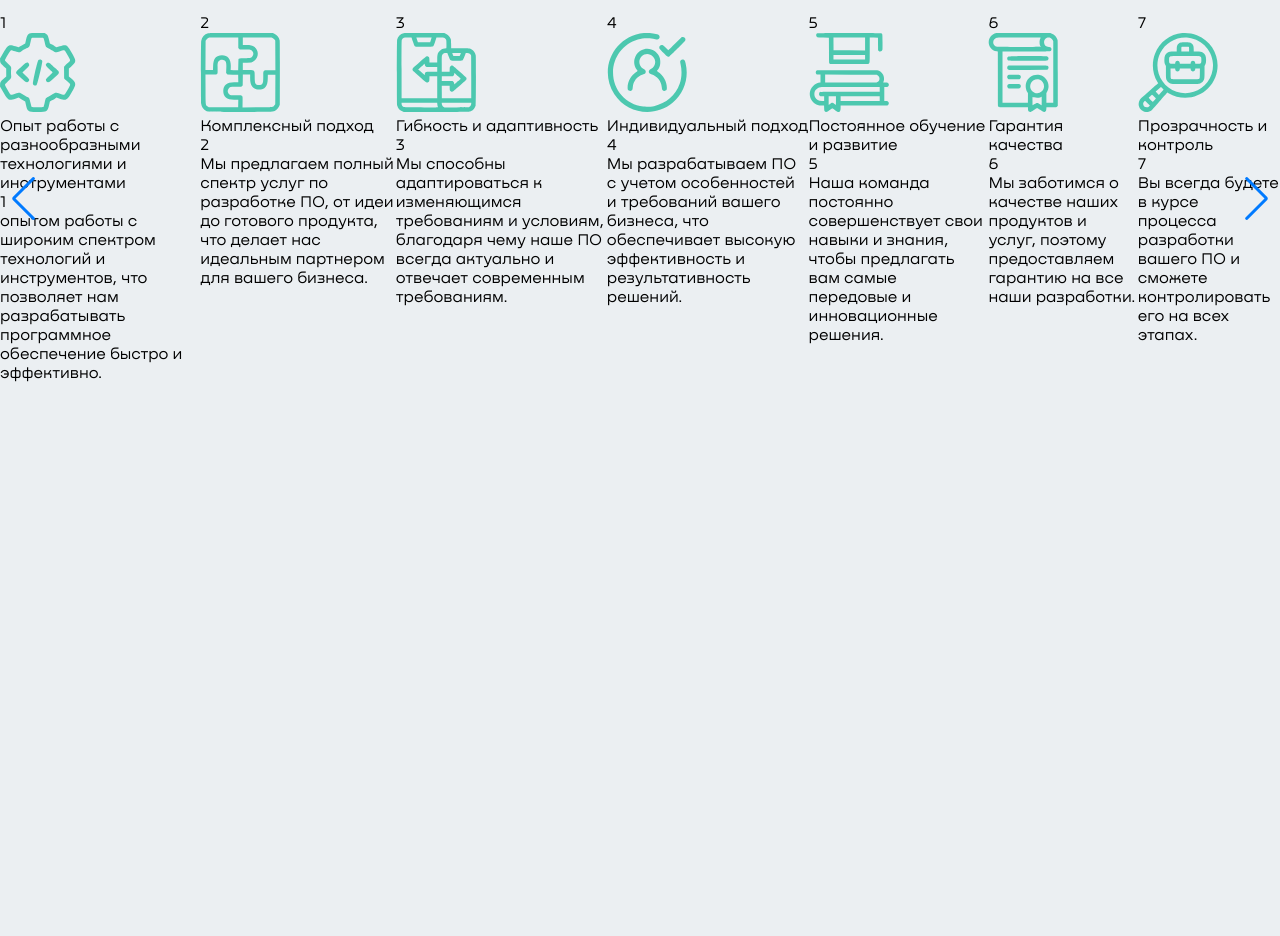
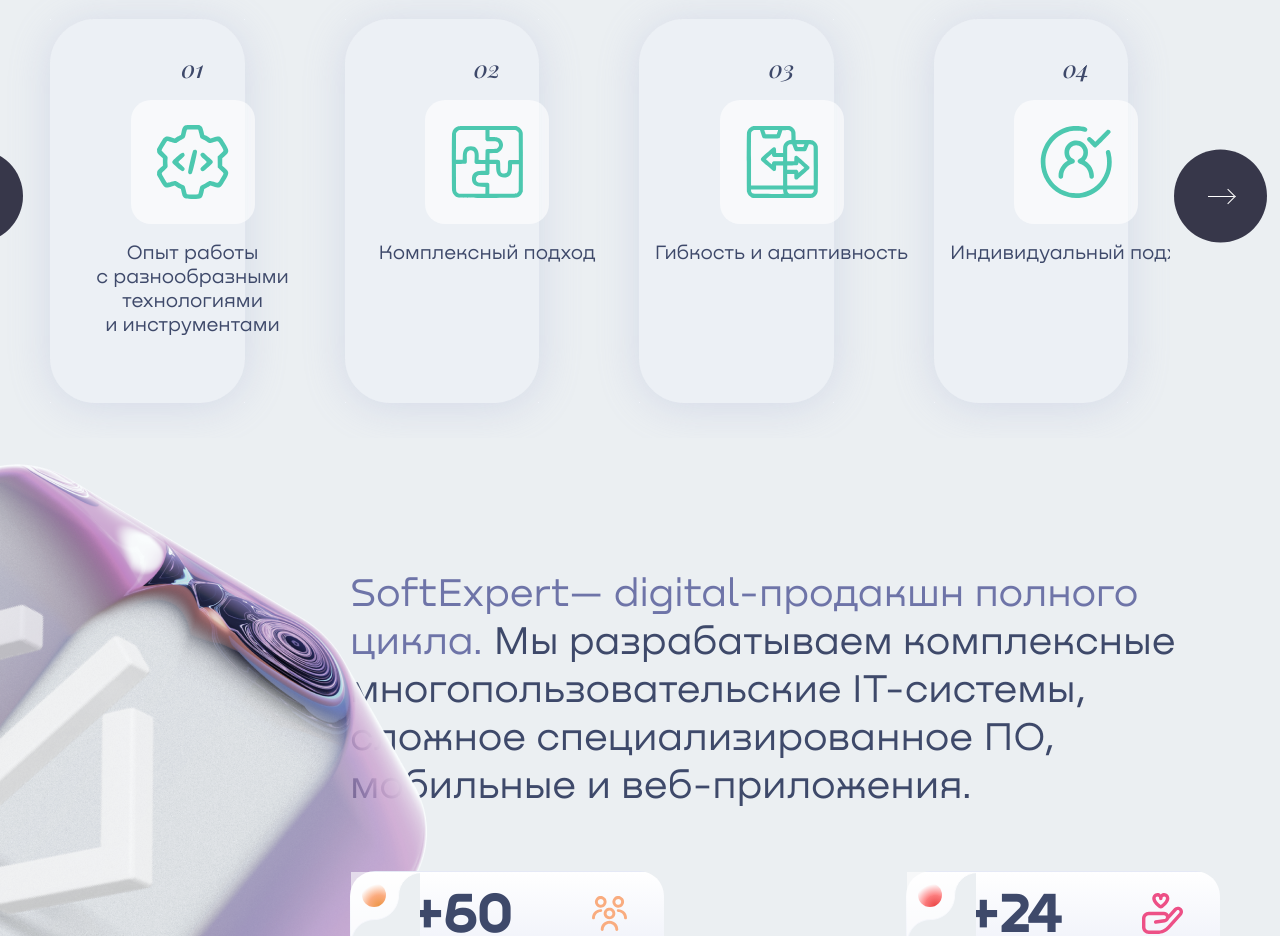
Before and after one commit to klon9/softexpert, a website built with Vite: page index.html in a window 1280 px wide. Shown: the part 1000-1936 px from the top of the page. Before the commit the page ends 1383 px from the top, so only its background shows below. Built offline with nearby package versions, Linux system fonts and the light colour scheme.

Commit message:
u21.02.2024

```diff
--- a/index.html
+++ b/index.html
@@ -74,11 +74,11 @@
 
     <div class="main-slider">
       <div class="container">
-        <div class="main-slider_swiper">
+        <div class="main-slider_swiper swiper">
           <div class="main-slider_swiper-wrapper swiper-wrapper">
             <div class="main-slider_item">
               <div class="main-slider_item_front">
-                <div class="main-slider_item_number">1</div>
+                <div class="main-slider_item_number">01</div>
                 <div class="main-slider_item_icon">
                   <img
                     src="/src/assets/images/icons/block-1/engine.svg"
@@ -86,12 +86,13 @@
                   />
                 </div>
                 <div class="main-slider_item_desc">
-                  Опыт работы с разнообразными технологиями и инструментами
+                  Опыт работы с&nbsp;разнообразными технологиями
+                  и&nbsp;инструментами
                 </div>
               </div>
 
               <div class="main-slider_item_back">
-                <div class="main-slider_item_number">1</div>
+                <div class="main-slider_item_number">01</div>
                 <div class="main-slider_item_desc">
                   опытом работы с широким спектром технологий и инструментов,
                   что позволяет нам разрабатывать программное обеспечение быстро
@@ -102,7 +103,7 @@
 
             <div class="main-slider_item">
               <div class="main-slider_item_front">
-                <div class="main-slider_item_number">2</div>
+                <div class="main-slider_item_number">02</div>
                 <div class="main-slider_item_icon">
                   <img
                     src="/src/assets/images/icons/block-1/puzzle.svg"
@@ -113,7 +114,7 @@
               </div>
 
               <div class="main-slider_item_back">
-                <div class="main-slider_item_number">2</div>
+                <div class="main-slider_item_number">02</div>
                 <div class="main-slider_item_desc">
                   Мы предлагаем полный спектр услуг по разработке ПО, от идеи до
                   готового продукта, что делает нас идеальным партнером для
@@ -124,7 +125,7 @@
 
             <div class="main-slider_item">
               <div class="main-slider_item_front">
-                <div class="main-slider_item_number">3</div>
+                <div class="main-slider_item_number">03</div>
                 <div class="main-slider_item_icon">
                   <img
                     src="/src/assets/images/icons/block-1/devices.svg"
@@ -135,7 +136,7 @@
               </div>
 
               <div class="main-slider_item_back">
-                <div class="main-slider_item_number">3</div>
+                <div class="main-slider_item_number">03</div>
                 <div class="main-slider_item_desc">
                   Мы способны адаптироваться к изменяющимся требованиям и
                   условиям, благодаря чему наше ПО всегда актуально и отвечает
@@ -146,7 +147,7 @@
 
             <div class="main-slider_item">
               <div class="main-slider_item_front">
-                <div class="main-slider_item_number">4</div>
+                <div class="main-slider_item_number">04</div>
                 <div class="main-slider_item_icon">
                   <img
                     src="/src/assets/images/icons/block-1/person.svg"
@@ -157,7 +158,7 @@
               </div>
 
               <div class="main-slider_item_back">
-                <div class="main-slider_item_number">4</div>
+                <div class="main-slider_item_number">04</div>
                 <div class="main-slider_item_desc">
                   Мы разрабатываем ПО с учетом особенностей и требований вашего
                   бизнеса, что обеспечивает высокую эффективность и
@@ -166,9 +167,9 @@
               </div>
             </div>
 
-            <div class="main-slider_item">
+            <div class="main-slider_item swiper-slide">
               <div class="main-slider_item_front">
-                <div class="main-slider_item_number">5</div>
+                <div class="main-slider_item_number">05</div>
                 <div class="main-slider_item_icon">
                   <img
                     src="/src/assets/images/icons/block-1/learning.svg"
@@ -181,7 +182,7 @@
               </div>
 
               <div class="main-slider_item_back">
-                <div class="main-slider_item_number">5</div>
+                <div class="main-slider_item_number">05</div>
                 <div class="main-slider_item_desc">
                   Наша команда постоянно совершенствует свои навыки и знания,
                   чтобы предлагать вам самые передовые и инновационные решения.
@@ -189,9 +190,9 @@
               </div>
             </div>
 
-            <div class="main-slider_item">
+            <div class="main-slider_item swiper-slide">
               <div class="main-slider_item_front">
-                <div class="main-slider_item_number">6</div>
+                <div class="main-slider_item_number">06</div>
                 <div class="main-slider_item_icon">
                   <img
                     src="/src/assets/images/icons/block-1/sertificate.svg"
@@ -202,7 +203,7 @@
               </div>
 
               <div class="main-slider_item_back">
-                <div class="main-slider_item_number">6</div>
+                <div class="main-slider_item_number">06</div>
                 <div class="main-slider_item_desc">
                   Мы заботимся о качестве наших продуктов и услуг, поэтому
                   предоставляем гарантию на все наши разработки.
@@ -210,9 +211,9 @@
               </div>
             </div>
 
-            <div class="main-slider_item">
+            <div class="main-slider_item swiper-slide">
               <div class="main-slider_item_front">
-                <div class="main-slider_item_number">7</div>
+                <div class="main-slider_item_number">07</div>
                 <div class="main-slider_item_icon">
                   <img
                     src="/src/assets/images/icons/block-1/search.svg"
@@ -223,7 +224,7 @@
               </div>
 
               <div class="main-slider_item_back">
-                <div class="main-slider_item_number">7</div>
+                <div class="main-slider_item_number">07</div>
                 <div class="main-slider_item_desc">
                   Вы всегда будете в курсе процесса разработки вашего ПО и
                   сможете контролировать его на всех этапах.
@@ -233,8 +234,46 @@
           </div>
         </div>
         <!-- navigation buttons -->
-        <div class="swiper-button-prev"></div>
-        <div class="swiper-button-next"></div>
+        <div class="swiper-button_prev"></div>
+        <div class="swiper-button_next"></div>
+      </div>
+    </div>
+
+    <div class="main-block-1">
+      <div class="container">
+        <div class="main-block-1_image-wrapper"><img src="/src/assets/images/icons/block-2/promo.png" /></div>
+        <div class="main-block-1_content-wrapper">
+          <div class="main-block-1_desc">
+            <span>SoftExpert— digital-продакшн полного цикла.</span> Мы
+            разрабатываем комплексные многопользовательские IT-системы, сложное
+            специализированное ПО, мобильные и веб-приложения.
+          </div>
+          <div class="main-block-1_cards-wrapper">
+            <div class="main-block-1_card main-block-1_card__orange">
+              <div class="main-block-1_card_title">+60</div>
+              <div class="main-block-1_card_icon-wrapper">
+                <img src="/src/assets/images/icons/block-2/users.svg" />
+              </div>
+              <div class="main-block-1_card_desc">специалистов в команде</div>
+            </div>
+
+            <div class="main-block-1_card main-block-1_card__red">
+              <div class="main-block-1_card_title">+24</div>
+              <div class="main-block-1_card_icon-wrapper">
+                <img src="/src/assets/images/icons/block-2/charity.svg" />
+              </div>
+              <div class="main-block-1_card_desc">года на рынке IT</div>
+            </div>
+
+            <div class="main-block-1_card main-block-1_card__green">
+              <div class="main-block-1_card_title">+700</div>
+              <div class="main-block-1_card_icon-wrapper">
+                <img src="/src/assets/images/icons/block-2/two-hands.svg" />
+              </div>
+              <div class="main-block-1_card_desc">довольных клиентов по всей России</div>
+            </div>
+          </div>
+        </div>
       </div>
     </div>
     <script type="module" src="/src/assets/ts/main.ts"></script>
--- /dev/null
+++ b/src/assets/scss/blocks/main-block-1.scss
@@ -0,0 +1,130 @@
+.main-block-1_image-wrapper {
+  position: absolute;
+  top: -85px;
+  left: -240px;
+}
+
+.main-block-1_content-wrapper {
+  width: 870px;
+  float: right;
+  padding: 133px 60px 130px 0;
+}
+
+.main-block-1_desc {
+  font-size: 40px;
+  line-height: 48px;
+  letter-spacing: -0.1px;
+
+  span {
+    color: #6e74a8;
+  }
+}
+
+.main-block-1_cards-wrapper {
+  padding: 60px 0;
+  display: grid;
+  grid-template-columns: repeat(3, 1fr);
+  grid-row-gap: 5px;
+}
+
+.main-block-1_card {
+  position: relative;
+
+  padding: 10px 36px 32px 60px;
+  display: flex;
+  flex-wrap: wrap;
+  justify-content: space-between;
+  align-items: center;
+
+  background: linear-gradient(180deg, #ffffff 0%, #e5e9f6 100%),
+    linear-gradient(0deg, rgba(255, 255, 255, 0.3), rgba(255, 255, 255, 0.3));
+
+  border: 1px solid;
+  border-radius: 25px;
+  border-image-source: linear-gradient(180deg, #ffffff 0%, #e5e9f6 100%);
+
+  &::before {
+    position: absolute;
+    z-index: 1;
+    top: 0;
+    left: 0;
+    height: 66px;
+    width: 69px;
+    content: "";
+    background: #ffffff99 url(/src/assets/images/radial-angle.svg);
+    background-size: cover;
+    background-position: 0 0;
+    background-repeat: no-repeat;
+  }
+
+  &::after {
+    position: absolute;
+    z-index: 1;
+    top: 11px;
+    left: 11px;
+    height: 24px;
+    width: 24px;
+    border-radius: 50%;
+    background-color: #fff;
+    content: "";
+  }
+  &:nth-child(1) {
+    margin: 0 -24px 0 0;
+  }
+
+  &:nth-child(2) {
+    grid-area: 1/3/1/3;
+    margin: 0 0 0 -24px;
+  }
+
+  &:nth-child(3) {
+    grid-area: 2/2/2/2;
+    margin: 0 -24px 0 -24px;
+  }
+}
+
+.main-block-1_card__orange::after {
+  background: radial-gradient(
+      91.67% 91.67% at 72.92% 95.83%,
+      #ec9646 0%,
+      rgba(249, 90, 0, 0.505945) 49.41%,
+      rgba(243, 219, 0, 0) 100%
+    )
+    /* warning: gradient uses a rotation that is not supported by CSS and may not behave as expected */;
+}
+
+.main-block-1_card__red::after {
+  background: radial-gradient(
+      91.67% 91.67% at 72.92% 95.83%,
+      #ec4646 0%,
+      rgba(249, 0, 0, 0.505945) 49.41%,
+      rgba(255, 0, 0, 0.489583) 49.42%,
+      rgba(243, 0, 0, 0) 100%
+    )
+    /* warning: gradient uses a rotation that is not supported by CSS and may not behave as expected */;
+}
+
+.main-block-1_card__green::after {
+  background: radial-gradient(
+      91.67% 91.67% at 72.92% 95.83%,
+      #46ec9c 0%,
+      rgba(0, 249, 115, 0.505945) 49.41%,
+      rgba(0, 243, 156, 0) 100%
+    )
+    /* warning: gradient uses a rotation that is not supported by CSS and may not behave as expected */;
+}
+
+.main-block-1_card_title {
+  font-size: 57px;
+  font-weight: 700;
+  line-height: 68px;
+  letter-spacing: 0em;
+}
+
+.main-block-1_card_desc {
+  width: 100%;
+  font-size: 15px;
+  line-height: 18px;
+  letter-spacing: 0em;
+  padding: 6px 0 0 0;
+}
--- a/src/assets/scss/blocks/main-slider.scss
+++ b/src/assets/scss/blocks/main-slider.scss
@@ -1,3 +1,174 @@
 .main-slider {
-    padding: 70px 0 0;
+  padding: 30px 0 0;
 }
+
+.main-slider .container {
+  max-width: 1600px;
+}
+
+.main-slider_swiper.swiper {
+  padding: 45px 50px 35px 50px;
+  margin-right: 110px;
+}
+
+.main-slider_item {
+  position: relative;
+  min-height: 382px;
+
+  border: 0.93px solid;
+  border-radius: 45px;
+  border-image-source: linear-gradient(180deg, #ffffff 0%, #e5e9f6 100%);
+  box-shadow: 0px 3.7133407592773438px 40.84674835205078px 0px #9eaacf4d;
+
+  background: rgba(238, 241, 250, 0.3);
+
+  transition: transform 0.3s linear;
+
+  &:hover {
+    transform: rotate3d(0, 1, 0, 180deg);
+
+    .main-slider_item_front {
+      opacity: 0;
+    }
+
+    .main-slider_item_back {
+      opacity: 1;
+    }
+  }
+}
+
+.main-slider_item_front {
+  position: relative;
+  padding: 32px 5px 5px;
+  height: 100%;
+  width: inherit;
+  display: grid;
+  justify-items: center;
+  grid-template-rows: 48px 131px auto;
+  grid-template-columns: 273px;
+  border-radius: 45px;
+  transition: opacity 0.15s ease-in-out;
+}
+
+.main-slider_item_number {
+  font-family: "PlayfairDisplay";
+  font-size: 24px;
+  font-style: italic;
+  font-weight: 400;
+  line-height: 32px;
+  letter-spacing: 0em;
+  text-align: center;
+}
+
+.main-slider_item_icon {
+  padding: 7px;
+  background: rgba(255, 255, 255, 0.6);
+  border-radius: 20px;
+  height: 110px;
+  width: 110px;
+  display: flex;
+  justify-content: center;
+  align-items: center;
+
+  img {
+    max-width: 72px;
+    height: auto;
+  }
+}
+
+.main-slider_item_desc {
+  padding: 10px 0 0;
+  font-family: Nekst;
+  font-size: 20px;
+  font-weight: 400;
+  line-height: 24px;
+  letter-spacing: 0em;
+  text-align: center;
+}
+
+.main-slider_item_back {
+  position: absolute;
+  top: 0;
+  left: 0;
+  bottom: 0;
+  z-index: -1;
+  opacity: 0;
+  display: grid;
+  grid-row-gap: 30px;
+  padding: 30px 5px;
+
+  border-radius: 45px;
+  transform: rotate3d(0, 1, 0, 180deg);
+  background: linear-gradient(-45deg, #ffffff 0%, #e5e9f6 100%),
+    linear-gradient(
+      152.36deg,
+      rgba(149, 51, 215, 0.1) 1.9%,
+      rgba(72, 244, 255, 0.056) 98.27%,
+      rgba(255, 0, 127, 0.1) 98.28%
+    );
+
+  transition: opacity 0.15s cubic-bezier(0, 0.06, 1, -0.28);
+
+  .main-slider_item_number {
+    color: #fff;
+  }
+
+  .main-slider_item_desc {
+    font-size: 16px;
+    line-height: 22px;
+  }
+}
+
+.swiper-button_prev,
+.swiper-button_next {
+  position: absolute;
+  z-index: 1;
+  top: calc(50% - 10px);
+  transform: translateY(-50%);
+  background: rgba(55, 55, 74, 1);
+  border-radius: 50%;
+  width: 93px;
+  height: 93px;
+
+  color: #fff;
+  cursor: pointer;
+
+  &::before {
+    content: "";
+    position: absolute;
+    top: 50%;
+    left: 50%;
+
+    width: 10px;
+    height: 10px;
+    border: 1px solid #fff;
+    border-width: 1px 1px 0 0;
+  }
+
+  &::after {
+    content: "";
+    position: absolute;
+    top: 50%;
+    left: 50%;
+    height: 0;
+    width: 26px;
+    transform: translate(-50%, -50%);
+    border: 1px solid #fff;
+    border-width: 1px 0 0 0;
+  }
+}
+
+.swiper-button_prev {
+  left: -70px;
+  &::before {
+    transform: translate(calc(-50% - 7px), -50%) rotate(-135deg);
+  }
+}
+
+.swiper-button_next {
+  right: 13px;
+
+  &::before {
+    transform: translate(calc(-50% + 7px), -50%) rotate(45deg);
+  }
+}
--- a/src/assets/scss/main.scss
+++ b/src/assets/scss/main.scss
@@ -5,7 +5,7 @@
 @import "../scss/blocks/main-promo.scss";
 @import "../scss/blocks/main-sides.scss";
 @import "../scss/blocks/main-slider.scss";
-
+@import "../scss/blocks/main-block-1.scss";
 
 body{
     position: relative;
@@ -15,6 +15,7 @@
 
     font-family: "Nekst", sans-serif;
     font-weight: 400;
+    color: #3E496A;
 }
 
 
--- a/src/assets/ts/main.ts
+++ b/src/assets/ts/main.ts
@@ -1,11 +1,18 @@
 import "../scss/main.scss";
 
 // import Swiper bundle with all modules installed
-import Swiper from 'swiper/bundle';
+import Swiper from "swiper/bundle";
 
 // import styles bundle
-import 'swiper/css/bundle';
+import "swiper/css/bundle";
 
-const swiper = new Swiper(".swiperr", {
-    slidesPerView:1
+const swiper = new Swiper(".swiper", {
+  slidesPerView: 4,
+  navigation: {
+    nextEl: ".swiper-button_next",
+    prevEl: ".swiper-button_prev",
+  },
+  loop: true,
+  slideClass: "main-slider_item",
+  spaceBetween: 100,
 });
```
Also changed, not shown: src/assets/images/icons/block-2/charity.svg (added), src/assets/images/icons/block-2/promo.png (added), src/assets/images/icons/block-2/two-hands.svg (added), src/assets/images/icons/block-2/users.svg (added), src/assets/images/icons/block-3/bulb.png (added), src/assets/images/icons/block-3/cube.png (added), src/assets/images/icons/block-3/folder.png (added), src/assets/images/radial-angle.svg (added).
